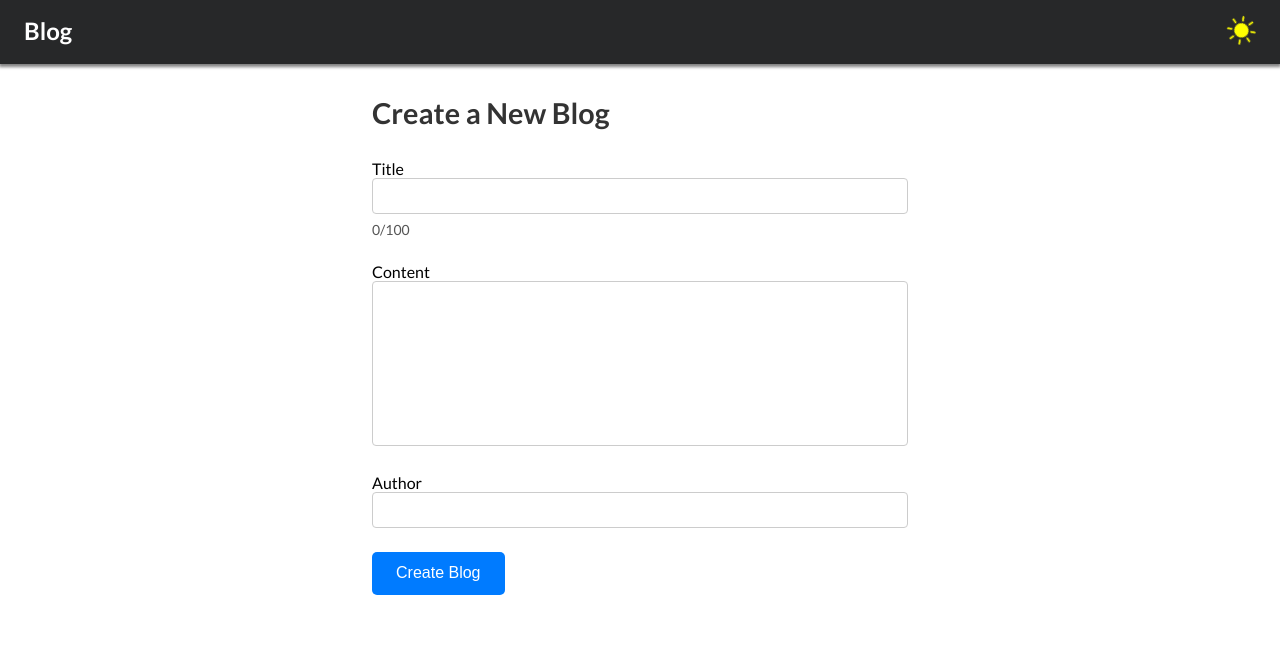
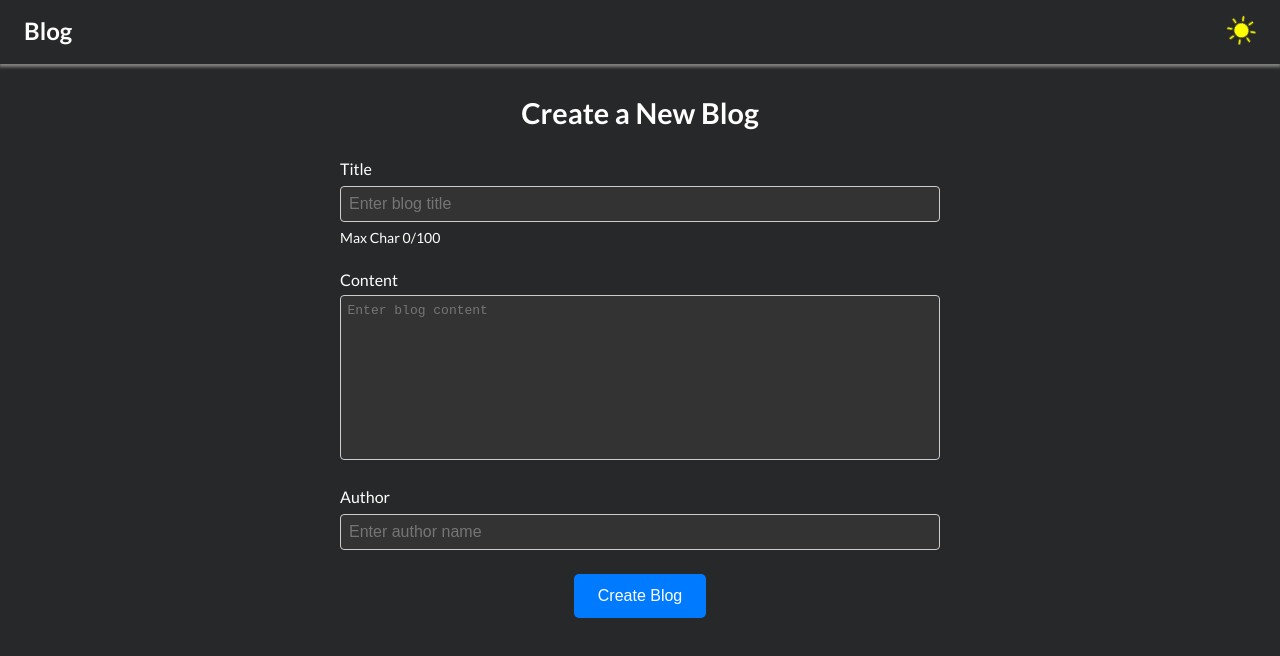
Before and after one commit to ChongalaJaiteja/blog-app, a React (Vite) app: page /create-blog in a window 1280 px wide. Shown: the top 656 px of the page. Built offline with nearby package versions, Linux system fonts and the light colour scheme.

Commit message:
complete the required functionalities

```diff
--- a/src/App.jsx
+++ b/src/App.jsx
@@ -6,6 +6,7 @@ import { BlogProvider } from "./context/blogContext";
 import { ThemeContextProvider } from "./context/themeContext";
 import { GlobalStyles } from "./globalStyles";
 import CreateBlog from "./components/createBlog";
+import EditBlogWrapper from "./components/editBlogWrapper";
 
 const App = () => {
     return (
@@ -21,6 +22,10 @@ const App = () => {
                                 path="create-blog"
                                 element={<CreateBlog />}
                             />
+                            <Route
+                                path="/edit/:id"
+                                element={<EditBlogWrapper />}
+                            />
                         </Route>
                         <Route path="*" element={<h1>Not Found</h1>} />
                     </Routes>
--- a/src/components/blogCard.jsx
+++ b/src/components/blogCard.jsx
@@ -1,12 +1,12 @@
 import styled from "styled-components";
 import { FaEdit, FaTrash } from "react-icons/fa";
 import { useNavigate } from "react-router-dom";
-// BlogCard component
+
 const BlogCard = ({ id, title, content, author, date, onEdit, onDelete }) => {
     const navigate = useNavigate();
 
     const handleCardClick = () => {
-        navigate(`/blog/${id}`);
+        navigate(`="/edit/:id`);
     };
 
     return (
@@ -14,10 +14,20 @@ const BlogCard = ({ id, title, content, author, date, onEdit, onDelete }) => {
             <CardHeader>
                 <Title>{title}</Title>
                 <Actions>
-                    <EditButton onClick={onEdit}>
+                    <EditButton
+                        onClick={(e) => {
+                            e.stopPropagation();
+                            onEdit();
+                        }}
+                    >
                         <FaEdit />
                     </EditButton>
-                    <DeleteButton onClick={onDelete}>
+                    <DeleteButton
+                        onClick={(e) => {
+                            e.stopPropagation();
+                            onDelete();
+                        }}
+                    >
                         <FaTrash />
                     </DeleteButton>
                 </Actions>
@@ -43,9 +53,9 @@ const CardContainer = styled.div`
     transition: box-shadow 0.3s ease, transform 0.3s ease;
     cursor: pointer;
     padding: 1.2em 1.1em;
-    overflow: hidden; /* Ensure content does not overflow */
-    text-overflow: ellipsis; /* Display ellipsis for overflowed text */
-    white-space: nowrap; /* Prevent text from wrapping */
+    overflow: hidden;
+    text-overflow: ellipsis;
+    white-space: nowrap;
 
     &:hover {
         box-shadow: 0 6px 12px rgba(0, 0, 0, 0.2);
--- a/src/components/blogList.jsx
+++ b/src/components/blogList.jsx
@@ -1,18 +1,19 @@
 import { useEffect, useState } from "react";
 import styled from "styled-components";
 import { getBlogData, storeBlogData } from "../utils/blogData";
-import { Link } from "react-router-dom"; // Import Link for routing
+import { Link, useNavigate } from "react-router-dom"; // Import Link for routing
 import BlogCard from "./blogCard";
 
 const BlogList = () => {
     const [blogData, setBlogData] = useState([]);
+    const navigate = useNavigate();
     useEffect(() => {
         const data = getBlogData();
         setBlogData(data);
     }, []);
 
     const handleEdit = (id) => {
-        alert(`Edit function triggered for blog at index ${id}`);
+        navigate(`/edit/${id}`);
     };
 
     const handleDelete = (id) => {
@@ -22,6 +23,7 @@ const BlogList = () => {
     };
 
     return (
+        <>
             <BlogListBgContainer>
                 <Header>
                     <Title>Blog Posts</Title>
@@ -39,7 +41,8 @@ const BlogList = () => {
                     </EmptyStateContainer>
                 ) : (
                     <BlogListCardBgContainer>
-                    {blogData.map(({ title, content, author, date }, index) => (
+                        {blogData.map(
+                            ({ title, content, author, date }, index) => (
                                 <BlogCard
                                     key={index}
                                     id={index}
@@ -50,10 +53,12 @@ const BlogList = () => {
                                     onEdit={() => handleEdit(index)}
                                     onDelete={() => handleDelete(index)}
                                 />
-                    ))}
+                            )
+                        )}
                     </BlogListCardBgContainer>
                 )}
             </BlogListBgContainer>
+        </>
     );
 };
 
--- a/src/components/blogPost.jsx
+++ b/src/components/blogPost.jsx
@@ -1,5 +1,104 @@
+import { useParams, useNavigate } from "react-router-dom";
+import { useEffect, useState } from "react";
+import styled from "styled-components";
+import { getBlogData } from "../utils/blogData";
+import toast from "react-hot-toast";
+
 const BlogPost = () => {
-    return <h1>Blog post</h1>;
+    const { id } = useParams();
+    const [blog, setBlog] = useState(null);
+    const navigate = useNavigate();
+
+    useEffect(() => {
+        const data = getBlogData();
+        const blog = data[id];
+        if (blog) {
+            setBlog(blog);
+        } else {
+            toast.error("Blog not found");
+            navigate("/");
+        }
+    }, [id, navigate]);
+
+    if (!blog) {
+        return null;
+    }
+
+    return (
+        <BlogPostContainer>
+            <Title>{blog?.title}</Title>
+            <Subheader>
+                <Author>By {blog?.author}</Author>
+                <Date>{blog?.date}</Date>
+            </Subheader>
+            <Content>{blog?.content}</Content>
+            <BackButton onClick={() => navigate("/")}>Go Back</BackButton>
+        </BlogPostContainer>
+    );
 };
 
 export default BlogPost;
+
+// Styled components
+const BlogPostContainer = styled.div`
+    display: flex;
+    flex-direction: column;
+    align-items: flex-start;
+    padding: var(--total-page-pd-sm);
+    background-color: var(--theme-page-bg-color);
+    color: var(--theme-primary-text-color);
+    margin: 0 auto;
+    min-height: 100vh;
+`;
+
+const Title = styled.h1`
+    color: var(--theme-primary-text-color);
+    margin-bottom: 0.5em;
+    font-size: 2.5em;
+    line-height: 1.2;
+    width: 100%;
+    text-transform: capitalize;
+`;
+
+const Subheader = styled.div`
+    display: flex;
+    justify-content: flex-start;
+    gap: 1em;
+    font-size: 0.875em;
+    color: var(--theme-secondary-text-color);
+    margin-bottom: 1.5em;
+`;
+
+const Author = styled.span`
+    font-weight: bold;
+`;
+
+const Date = styled.span`
+    font-style: italic;
+`;
+
+const Content = styled.div`
+    color: var(--theme-primary-text-color);
+    font-size: 1.1em;
+    line-height: 1.6;
+    white-space: pre-wrap;
+    text-align: justify;
+    width: 100%;
+    margin-bottom: 2em;
+`;
+
+const BackButton = styled.button`
+    padding: 0.75em 1em;
+    border: 1px solid var(--theme-primary-color);
+    background-color: var(--theme-primary-color);
+    color: #fff;
+    border-radius: 5px;
+    cursor: pointer;
+    transition: background-color 0.3s, border-color 0.3s;
+    align-self: center;
+
+    &:hover {
+        background-color: var(--theme-primary-color-hover);
+        border-color: var(--theme-primary-color-hover);
+    }
+`;
--- a/src/components/createBlog.jsx
+++ b/src/components/createBlog.jsx
@@ -1,21 +1,31 @@
-import { useState } from "react";
+import { useState, useEffect } from "react";
 import styled from "styled-components";
 import { useNavigate } from "react-router-dom";
 import toast from "react-hot-toast";
 import { getBlogData, storeBlogData } from "../utils/blogData";
 
-const CreateBlog = () => {
-    const maxTitleLength = 100;
-    const [formData, setFormData] = useState({
+const INITIAL_FORM_DATA = {
     title: "",
     content: "",
     author: "",
     date: new Date().toISOString().split("T")[0],
-    });
+};
 
+const CreateBlog = ({
+    initialData = INITIAL_FORM_DATA,
+    isEditMode = false,
+    blogId,
+}) => {
+    const maxTitleLength = 100;
+    const [formData, setFormData] = useState(initialData);
     const [errors, setErrors] = useState({});
+    const navigate = useNavigate();
 
-    const navigate = useNavigate();
+    useEffect(() => {
+        if (isEditMode) {
+            setFormData(initialData);
+        }
+    }, [initialData, isEditMode]);
 
     const handleInputChange = (e) => {
         const { name, value } = e.target;
@@ -26,9 +36,19 @@ const CreateBlog = () => {
         e.preventDefault();
         if (validateForm()) {
             const blogData = getBlogData();
+            if (isEditMode) {
+                // Update the existing blog
+                const updatedBlogs = blogData.map((blog, index) =>
+                    index === blogId ? formData : blog
+                );
+                storeBlogData(updatedBlogs);
+                toast.success("Blog updated successfully!");
+            } else {
+                // Create a new blog
                 blogData.push(formData);
                 storeBlogData(blogData);
                 toast.success("Blog created successfully!");
+            }
             navigate("/");
         } else {
             toast.error("Please fill in all required fields");
@@ -40,17 +60,17 @@ const CreateBlog = () => {
         const newErrors = {};
 
         if (!formData.title.trim()) {
-            newErrors.title = "Title is required";
+            newErrors.title = "Title is required *";
             valid = false;
         }
 
         if (!formData.content.trim()) {
-            newErrors.content = "Content is required";
+            newErrors.content = "Content is required *";
             valid = false;
         }
 
         if (!formData.author.trim()) {
-            newErrors.author = "Author is required";
+            newErrors.author = "Author is required *";
             valid = false;
         }
 
@@ -65,12 +85,32 @@ const CreateBlog = () => {
         }
     };
 
-    const titleCharacterCount = `${formData.title.length}/${maxTitleLength}`;
+    const handleBlur = (e) => {
+        const { name, value } = e.target;
+        if (value.trim() === "") {
+            setErrors((prevErrors) => ({
+                ...prevErrors,
+                [name]: `${
+                    name.charAt(0).toUpperCase() + name.slice(1)
+                } is required *`,
+            }));
+        } else {
+            setErrors((prevErrors) => ({
+                ...prevErrors,
+                [name]: "",
+            }));
+        }
+    };
+
+    const currentTitleLength = formData.title.length;
+
+    const titleCharacterCount = `${currentTitleLength}/${maxTitleLength}`;
 
     return (
         <CreateBlogContainer>
-            <Title>Create a New Blog</Title>
-            <form onSubmit={handleSubmit}>
+            <CreateBlogInnerContainer>
+                <Title>{isEditMode ? "Edit Blog" : "Create a New Blog"}</Title>
+                <BlogFormContainer onSubmit={handleSubmit}>
                     <FormGroup>
                         <label htmlFor="title">Title</label>
                         <Input
@@ -79,10 +119,16 @@ const CreateBlog = () => {
                             name="title"
                             value={formData.title}
                             onChange={handleTitleChange}
+                            onBlur={handleBlur}
                             maxLength={maxTitleLength}
                             error={errors.title}
+                            placeholder="Enter blog title"
                         />
-                    <CharacterCount>{titleCharacterCount}</CharacterCount>
+                        <CharacterCount
+                            error={currentTitleLength >= maxTitleLength}
+                        >
+                            max char {titleCharacterCount}
+                        </CharacterCount>
                         {errors.title && (
                             <ErrorMessage>{errors.title}</ErrorMessage>
                         )}
@@ -94,7 +140,9 @@ const CreateBlog = () => {
                             name="content"
                             value={formData.content}
                             onChange={handleInputChange}
+                            onBlur={handleBlur}
                             rows={10}
+                            placeholder="Enter blog content"
                         />
                         {errors.content && (
                             <ErrorMessage>{errors.content}</ErrorMessage>
@@ -108,30 +156,56 @@ const CreateBlog = () => {
                             name="author"
                             value={formData.author}
                             onChange={handleInputChange}
+                            onBlur={handleBlur}
+                            placeholder="Enter author name"
                         />
                         {errors.author && (
                             <ErrorMessage>{errors.author}</ErrorMessage>
                         )}
                     </FormGroup>
-                <Button type="submit">Create Blog</Button>
-            </form>
+                    <Button type="submit">
+                        {isEditMode ? "Update Blog" : "Create Blog"}
+                    </Button>
+                </BlogFormContainer>
+            </CreateBlogInnerContainer>
         </CreateBlogContainer>
     );
 };
 
 export default CreateBlog;
 
+// Styled components remain the same...
+// (You can copy them from your existing CreateBlog component)
+
 // Styled components
 const CreateBlogContainer = styled.div`
-    max-width: 600px;
     margin: 0 auto;
     padding: 2em;
+    background-color: var(--theme-page-bg-color);
+    color: var(--theme-primary-text-color);
+    min-height: 100vh;
+    display: flex;
+    justify-content: center;
+`;
+
+const CreateBlogInnerContainer = styled.div`
+    display: flex;
+    flex-direction: column;
+    align-items: center;
+    width: 100%;
+`;
+
+const BlogFormContainer = styled.form`
+    max-width: 600px;
+    width: 100%;
+    display: flex;
+    flex-direction: column;
 `;
 
 const Title = styled.h1`
     font-size: 1.8em;
-    color: #333;
     margin-bottom: 1em;
+    text-align: center;
 `;
 
 const FormGroup = styled.div`
@@ -144,6 +218,10 @@ const Input = styled.input`
     font-size: 1em;
     border: 1px solid ${(props) => (props.error ? "red" : "#ccc")};
     border-radius: 4px;
+    outline: none;
+    margin-top: 0.5em;
+    background-color: var(--theme-input-bg-color);
+    color: var(--theme-input-text-color);
 `;
 
 const Textarea = styled.textarea`
@@ -153,6 +231,10 @@ const Textarea = styled.textarea`
     border: 1px solid ${(props) => (props.error ? "red" : "#ccc")};
     border-radius: 4px;
     resize: none;
+    outline: none;
+    margin-top: 0.5em;
+    background-color: var(--theme-input-bg-color);
+    color: var(--theme-input-text-color);
 `;
 
 const Button = styled.button`
@@ -162,6 +244,7 @@ const Button = styled.button`
     border: none;
     border-radius: 5px;
     font-size: 1em;
+    align-self: center;
     cursor: pointer;
     transition: background-color 0.3s ease;
 
@@ -178,7 +261,8 @@ const ErrorMessage = styled.p`
 
 const CharacterCount = styled.span`
     font-size: 0.875em;
-    color: ${(props) => (props.error ? "red" : "#555")};
+    color: ${(props) => (props.error ? "red" : "")};
     margin-top: 0.5em;
     display: block;
+    text-transform: capitalize;
 `;
--- /dev/null
+++ b/src/components/editBlogWrapper.jsx
@@ -0,0 +1,24 @@
+import { useParams } from "react-router-dom";
+import { getBlogData } from "../utils/blogData";
+import CreateBlog from "./createBlog";
+
+const EditBlogWrapper = () => {
+    const { id } = useParams();
+    const blogData = getBlogData();
+    const blogToEdit = blogData[id];
+
+    if (!blogToEdit) {
+        // Handle the case where the blog is not found
+        return <div>Blog not found</div>;
+    }
+
+    return (
+        <CreateBlog
+            initialData={blogToEdit}
+            isEditMode={true}
+            blogId={parseInt(id)}
+        />
+    );
+};
+
+export default EditBlogWrapper;
--- a/src/components/layout.jsx
+++ b/src/components/layout.jsx
@@ -1,11 +1,31 @@
 import { Outlet } from "react-router-dom";
 import NavBar from "./navbar";
+import { Toaster } from "react-hot-toast";
+import { useBlogContext } from "../context/blogContext";
 
 const Layout = () => {
+    const { isLightTheme } = useBlogContext();
     return (
         <>
-            <NavBar  />
+            <NavBar />
             <Outlet />
+            <Toaster
+                position="top-center"
+                containerStyle={{
+                    top: 34,
+                }}
+                gutter={13}
+                reverseOrder={false}
+                toastOptions={{
+                    duration: 2000,
+                    style: {
+                        fontSize: "0.8rem",
+                        padding: "10px",
+                        color: `${isLightTheme ? "black" : "white"}`,
+                        background: `${isLightTheme ? "white" : "#1E1E1E"}`,
+                    },
+                }}
+            />
         </>
     );
 };
```
Lines whose indentation alone changed are shown as unchanged.
